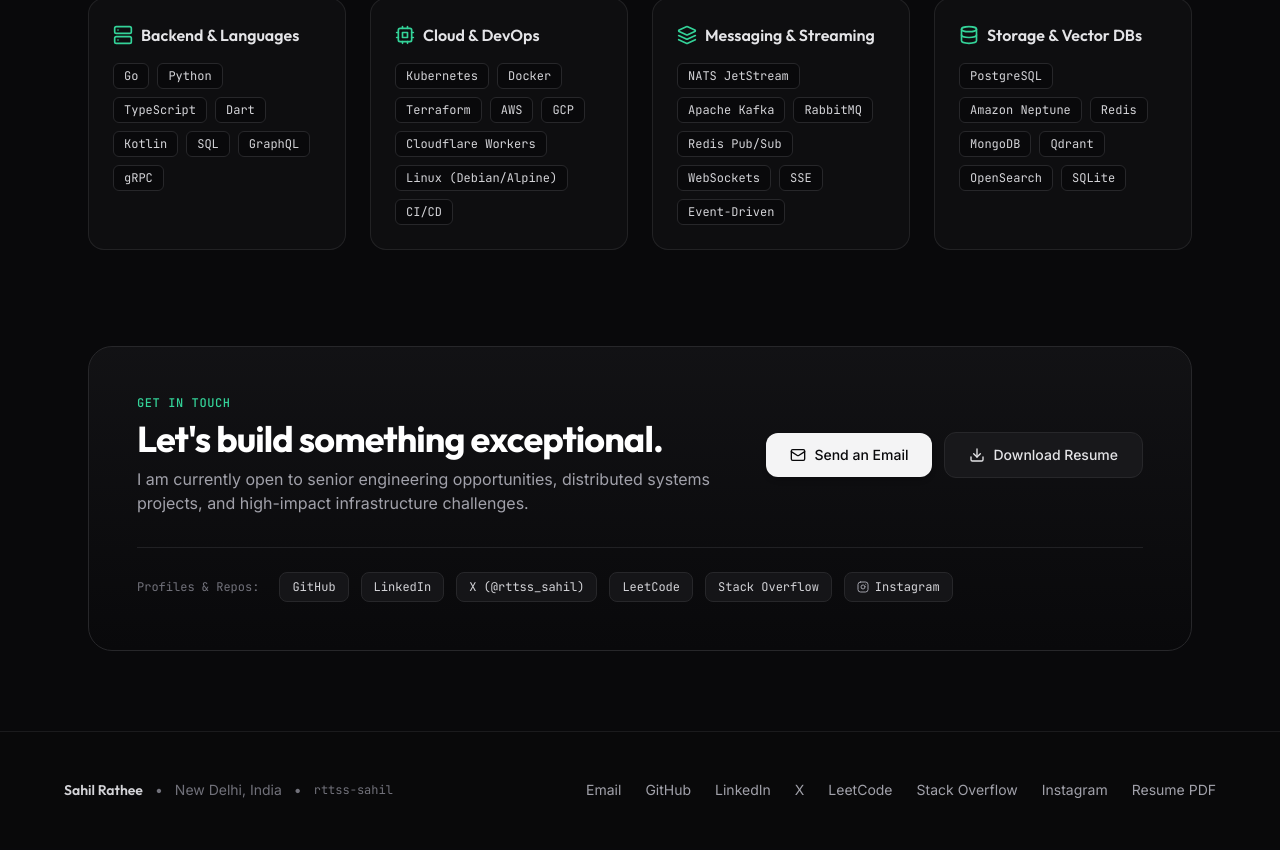
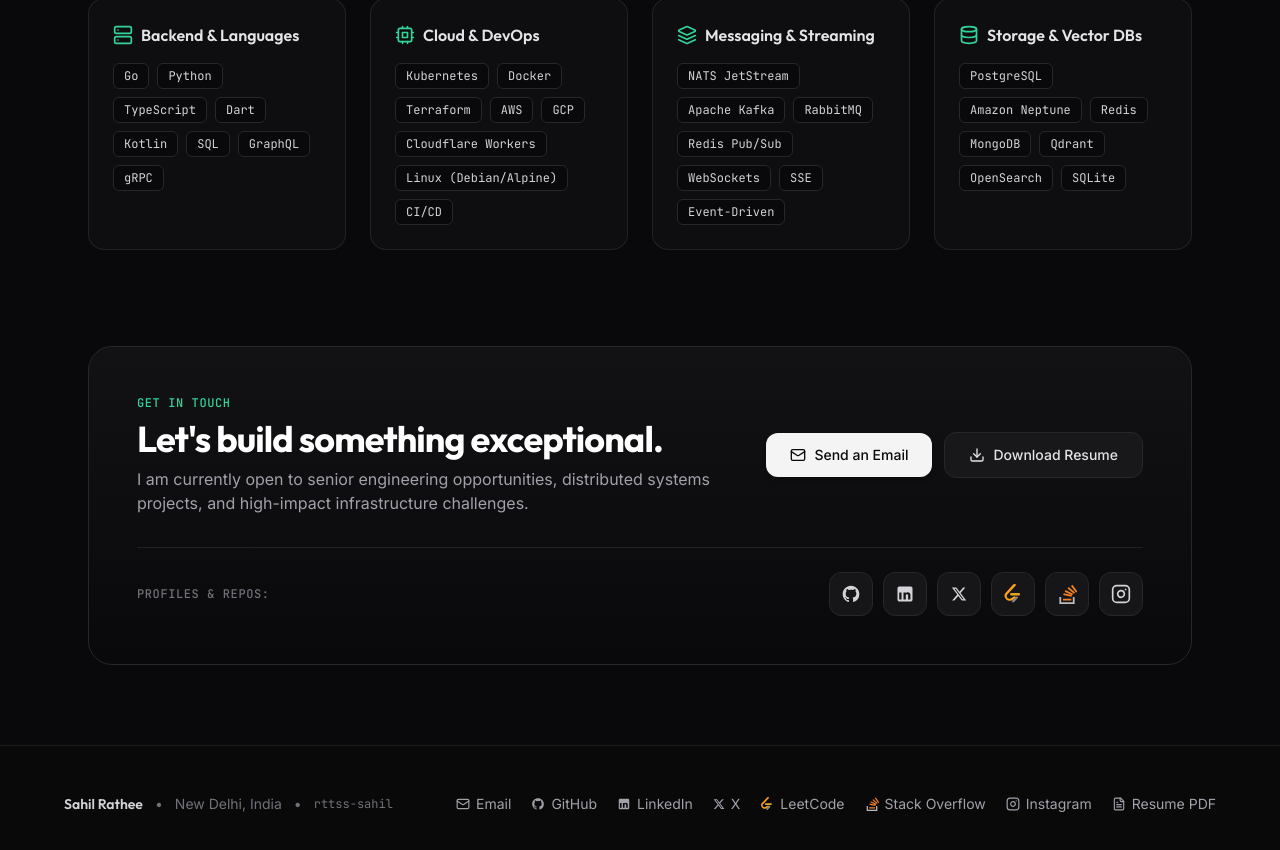
Before and after one commit to InforttsOrg/project-artits, a React (Vite) app: page / in a window 1280 px wide. Shown: the part 6634-7484 px from the top of the page. Built offline with nearby package versions, Linux system fonts and the light colour scheme.

Commit message:
feat(ui): replace profile text with brand logos for social repos

```diff
--- a/src/App.tsx
+++ b/src/App.tsx
@@ -1,8 +1,17 @@
 import React, { useEffect } from 'react';
 import { BrowserRouter, Routes, Route, useLocation } from 'react-router-dom';
+import { Mail, FileText } from 'lucide-react';
 import { ArchitectPortfolioView } from './components/ArchitectPortfolioView';
 import { ProjectCaseStudyView } from './components/ProjectCaseStudyView';
 import { NavigationBar } from './components/NavigationBar';
+import {
+  GitHubLogo,
+  LinkedInLogo,
+  XLogo,
+  LeetCodeLogo,
+  StackOverflowLogo,
+  InstagramLogo,
+} from './components/BrandLogos';
 
 // Automatic scroll-to-top on route changes
 const ScrollToTop: React.FC = () => {
@@ -40,68 +49,84 @@
             <span>•</span>
             <span className="font-mono text-xs">rttss-sahil</span>
           </div>
-          <div className="flex flex-wrap items-center gap-x-6 gap-y-2">
+          <div className="flex flex-wrap items-center gap-x-5 gap-y-2.5">
             <a
               href="mailto:sahil.artits.rathee@gmail.com"
-              className="text-zinc-400 hover:text-zinc-200 transition-colors"
+              className="inline-flex items-center gap-1.5 text-zinc-400 hover:text-zinc-200 transition-colors"
+              title="Email"
             >
-              Email
+              <Mail className="w-3.5 h-3.5" />
+              <span>Email</span>
             </a>
             <a
               href="https://github.com/rttss-sahil"
               target="_blank"
               rel="noopener noreferrer"
-              className="text-zinc-400 hover:text-zinc-200 transition-colors"
+              className="inline-flex items-center gap-1.5 text-zinc-400 hover:text-zinc-200 transition-colors"
+              title="GitHub"
             >
-              GitHub
+              <GitHubLogo className="w-3.5 h-3.5" />
+              <span>GitHub</span>
             </a>
             <a
               href="https://linkedin.com/in/rttss-sahil"
               target="_blank"
               rel="noopener noreferrer"
-              className="text-zinc-400 hover:text-zinc-200 transition-colors"
+              className="inline-flex items-center gap-1.5 text-zinc-400 hover:text-zinc-200 transition-colors"
+              title="LinkedIn"
             >
-              LinkedIn
+              <LinkedInLogo className="w-3.5 h-3.5" />
+              <span>LinkedIn</span>
             </a>
             <a
               href="https://x.com/rttss_sahil"
               target="_blank"
               rel="noopener noreferrer"
-              className="text-zinc-400 hover:text-zinc-200 transition-colors"
+              className="inline-flex items-center gap-1.5 text-zinc-400 hover:text-zinc-200 transition-colors"
+              title="X"
             >
-              X
+              <XLogo className="w-3 h-3" />
+              <span>X</span>
             </a>
             <a
               href="https://leetcode.com/u/rttss-sahil/"
               target="_blank"
               rel="noopener noreferrer"
-              className="text-zinc-400 hover:text-zinc-200 transition-colors"
+              className="inline-flex items-center gap-1.5 text-zinc-400 hover:text-zinc-200 transition-colors"
+              title="LeetCode"
             >
-              LeetCode
+              <LeetCodeLogo className="w-3.5 h-3.5" />
+              <span>LeetCode</span>
             </a>
             <a
               href="https://stackoverflow.com/users/14934835/rttss-sahil"
               target="_blank"
               rel="noopener noreferrer"
-              className="text-zinc-400 hover:text-zinc-200 transition-colors"
+              className="inline-flex items-center gap-1.5 text-zinc-400 hover:text-zinc-200 transition-colors"
+              title="Stack Overflow"
             >
-              Stack Overflow
+              <StackOverflowLogo className="w-3.5 h-3.5" />
+              <span>Stack Overflow</span>
             </a>
             <a
               href="https://www.instagram.com/rttss_sahil/"
               target="_blank"
               rel="noopener noreferrer"
-              className="text-zinc-400 hover:text-zinc-200 transition-colors"
+              className="inline-flex items-center gap-1.5 text-zinc-400 hover:text-zinc-200 transition-colors"
+              title="Instagram"
             >
-              Instagram
+              <InstagramLogo className="w-3.5 h-3.5" />
+              <span>Instagram</span>
             </a>
             <a
               href="/Sahil-Rathee-Resume.pdf"
               target="_blank"
               rel="noopener noreferrer"
-              className="text-zinc-400 hover:text-zinc-200 transition-colors"
+              className="inline-flex items-center gap-1.5 text-zinc-400 hover:text-zinc-200 transition-colors"
+              title="Resume PDF"
             >
-              Resume PDF
+              <FileText className="w-3.5 h-3.5" />
+              <span>Resume PDF</span>
             </a>
           </div>
         </div>
--- a/src/components/ArchitectPortfolioView.tsx
+++ b/src/components/ArchitectPortfolioView.tsx
@@ -19,6 +19,14 @@
   Code2,
   Instagram,
 } from 'lucide-react';
+import {
+  GitHubLogo,
+  LinkedInLogo,
+  XLogo,
+  LeetCodeLogo,
+  StackOverflowLogo,
+  InstagramLogo,
+} from './BrandLogos';
 import { PROJECTS_DATA } from '../data/projectsData';
 
 export const ArchitectPortfolioView: React.FC = () => {
@@ -864,58 +872,73 @@
           </div>
         </div>
 
-        {/* Social Profile Grid */}
-        <div className="pt-6 border-t border-zinc-800/80 flex flex-wrap items-center gap-3 text-xs font-mono text-zinc-400">
-          <span className="text-zinc-500 mr-2">Profiles & Repos:</span>
+        {/* Social Profile Grid - Logos replacing text */}
+        <div className="pt-6 border-t border-zinc-800/80 flex flex-col sm:flex-row sm:items-center justify-between gap-4">
+          <span className="text-xs font-mono uppercase tracking-wider text-zinc-500 font-medium">
+            Profiles & Repos:
+          </span>
+          <div className="flex flex-wrap items-center gap-2.5">
             <a
               href="https://github.com/rttss-sahil"
               target="_blank"
               rel="noopener noreferrer"
-            className="px-3 py-1.5 rounded-lg bg-zinc-900/80 hover:bg-zinc-800 border border-zinc-800 text-zinc-300 hover:text-white transition-colors"
+              className="w-11 h-11 rounded-xl bg-zinc-900/90 hover:bg-zinc-800 border border-zinc-800 hover:border-zinc-700 flex items-center justify-center text-zinc-300 hover:text-white transition-all hover:scale-105 shadow-sm group"
+              title="GitHub Profile (rttss-sahil)"
+              aria-label="GitHub Profile"
             >
-            GitHub
+              <GitHubLogo className="w-5 h-5 text-zinc-300 group-hover:text-white transition-colors" />
             </a>
             <a
               href="https://linkedin.com/in/rttss-sahil"
               target="_blank"
               rel="noopener noreferrer"
-            className="px-3 py-1.5 rounded-lg bg-zinc-900/80 hover:bg-zinc-800 border border-zinc-800 text-zinc-300 hover:text-white transition-colors"
+              className="w-11 h-11 rounded-xl bg-zinc-900/90 hover:bg-zinc-800 border border-zinc-800 hover:border-zinc-700 flex items-center justify-center text-zinc-300 hover:text-[#0A66C2] transition-all hover:scale-105 shadow-sm group"
+              title="LinkedIn Profile (Sahil Rathee)"
+              aria-label="LinkedIn Profile"
             >
-            LinkedIn
+              <LinkedInLogo className="w-5 h-5 text-zinc-300 group-hover:text-[#0A66C2] transition-colors" />
             </a>
             <a
               href="https://x.com/rttss_sahil"
               target="_blank"
               rel="noopener noreferrer"
-            className="px-3 py-1.5 rounded-lg bg-zinc-900/80 hover:bg-zinc-800 border border-zinc-800 text-zinc-300 hover:text-white transition-colors"
+              className="w-11 h-11 rounded-xl bg-zinc-900/90 hover:bg-zinc-800 border border-zinc-800 hover:border-zinc-700 flex items-center justify-center text-zinc-300 hover:text-white transition-all hover:scale-105 shadow-sm group"
+              title="X / Twitter (@rttss_sahil)"
+              aria-label="X Profile"
             >
-            X (@rttss_sahil)
+              <XLogo className="w-4 h-4 text-zinc-300 group-hover:text-white transition-colors" />
             </a>
             <a
               href="https://leetcode.com/u/rttss-sahil/"
               target="_blank"
               rel="noopener noreferrer"
-            className="px-3 py-1.5 rounded-lg bg-zinc-900/80 hover:bg-zinc-800 border border-zinc-800 text-zinc-300 hover:text-white transition-colors"
+              className="w-11 h-11 rounded-xl bg-zinc-900/90 hover:bg-zinc-800 border border-zinc-800 hover:border-zinc-700 flex items-center justify-center text-zinc-300 transition-all hover:scale-105 shadow-sm group"
+              title="LeetCode (rttss-sahil)"
+              aria-label="LeetCode Profile"
             >
-            LeetCode
+              <LeetCodeLogo className="w-5 h-5 group-hover:brightness-110 transition-all" />
             </a>
             <a
               href="https://stackoverflow.com/users/14934835/rttss-sahil"
               target="_blank"
               rel="noopener noreferrer"
-            className="px-3 py-1.5 rounded-lg bg-zinc-900/80 hover:bg-zinc-800 border border-zinc-800 text-zinc-300 hover:text-white transition-colors"
+              className="w-11 h-11 rounded-xl bg-zinc-900/90 hover:bg-zinc-800 border border-zinc-800 hover:border-zinc-700 flex items-center justify-center text-zinc-300 transition-all hover:scale-105 shadow-sm group"
+              title="Stack Overflow (rttss-sahil)"
+              aria-label="Stack Overflow Profile"
             >
-            Stack Overflow
+              <StackOverflowLogo className="w-5 h-5 group-hover:brightness-110 transition-all" />
             </a>
             <a
               href="https://www.instagram.com/rttss_sahil/"
               target="_blank"
               rel="noopener noreferrer"
-            className="px-3 py-1.5 rounded-lg bg-zinc-900/80 hover:bg-zinc-800 border border-zinc-800 text-zinc-300 hover:text-white transition-colors flex items-center gap-1.5"
+              className="w-11 h-11 rounded-xl bg-zinc-900/90 hover:bg-zinc-800 border border-zinc-800 hover:border-zinc-700 flex items-center justify-center text-zinc-300 hover:text-[#E4405F] transition-all hover:scale-105 shadow-sm group"
+              title="Instagram (@rttss_sahil)"
+              aria-label="Instagram Profile"
             >
-            <Instagram className="w-3 h-3 text-zinc-400" />
-            Instagram
+              <InstagramLogo className="w-5 h-5 text-zinc-300 group-hover:text-[#E4405F] transition-colors" />
             </a>
+          </div>
         </div>
       </section>
     </div>
--- /dev/null
+++ b/src/components/BrandLogos.tsx
@@ -0,0 +1,99 @@
+import React from 'react';
+
+interface LogoProps {
+  className?: string;
+}
+
+export const GitHubLogo: React.FC<LogoProps> = ({ className = 'w-5 h-5' }) => (
+  <svg
+    className={className}
+    viewBox="0 0 24 24"
+    fill="currentColor"
+    aria-hidden="true"
+  >
+    <path
+      fillRule="evenodd"
+      clipRule="evenodd"
+      d="M12 2C6.477 2 2 6.484 2 12.017c0 4.425 2.865 8.18 6.839 9.504.5.092.682-.217.682-.483 0-.237-.008-.868-.013-1.703-2.782.605-3.369-1.343-3.369-1.343-.454-1.158-1.11-1.466-1.11-1.466-.908-.62.069-.608.069-.608 1.003.07 1.53 1.032 1.53 1.032.892 1.53 2.341 1.088 2.91.832.092-.647.35-1.088.636-1.338-2.22-.253-4.555-1.113-4.555-4.951 0-1.093.39-1.988 1.029-2.688-.103-.253-.446-1.272.098-2.65 0 0 .84-.27 2.75 1.026A9.564 9.564 0 0112 6.844c.85.004 1.705.115 2.504.337 1.909-1.296 2.747-1.027 2.747-1.027.546 1.379.202 2.398.1 2.651.64.7 1.028 1.595 1.028 2.688 0 3.848-2.339 4.695-4.566 4.943.359.309.678.92.678 1.855 0 1.338-.012 2.419-.012 2.747 0 .268.18.58.688.482A10.019 10.019 0 0022 12.017C22 6.484 17.522 2 12 2z"
+    />
+  </svg>
+);
+
+export const LinkedInLogo: React.FC<LogoProps> = ({ className = 'w-5 h-5' }) => (
+  <svg
+    className={className}
+    viewBox="0 0 24 24"
+    fill="currentColor"
+    aria-hidden="true"
+  >
+    <path d="M19 3a2 2 0 0 1 2 2v14a2 2 0 0 1-2 2H5a2 2 0 0 1-2-2V5a2 2 0 0 1 2-2h14m-.5 15.5v-5.3a3.26 3.26 0 0 0-3.26-3.26c-.85 0-1.84.52-2.28 1.3v-1.11h-2.79v8.37h2.79v-4.93c0-.77.62-1.4 1.39-1.4a1.4 1.4 0 0 1 1.4 1.4v4.93h2.75M6.46 8.76c-.97 0-1.75-.79-1.75-1.76s.78-1.76 1.75-1.76 1.75.79 1.75 1.76-.78 1.76-1.75 1.76m1.39 9.74v-8.37H5.07v8.37h2.78z" />
+  </svg>
+);
+
+export const XLogo: React.FC<LogoProps> = ({ className = 'w-4.5 h-4.5' }) => (
+  <svg
+    className={className}
+    viewBox="0 0 24 24"
+    fill="currentColor"
+    aria-hidden="true"
+  >
+    <path d="M18.244 2.25h3.308l-7.227 8.26 8.502 11.24H16.17l-5.214-6.817L4.99 21.75H1.68l7.73-8.835L1.254 2.25H8.08l4.713 6.231zm-1.161 17.52h1.833L7.084 4.126H5.117z" />
+  </svg>
+);
+
+export const LeetCodeLogo: React.FC<LogoProps> = ({ className = 'w-5 h-5' }) => (
+  <svg
+    className={className}
+    viewBox="0 0 24 24"
+    fill="none"
+    aria-hidden="true"
+  >
+    <path
+      d="M13.483 0a1.374 1.374 0 0 0-.961.438L7.116 6.226l-3.854 4.126a5.266 5.266 0 0 0-1.209 2.104 5.35 5.35 0 0 0-.125.513 5.527 5.527 0 0 0 .062 2.362 5.83 5.83 0 0 0 .349 1.017 5.938 5.938 0 0 0 4.818 3.821 5.834 5.834 0 0 0 3.236-.454l4.132-2.383a1.377 1.377 0 1 0-1.376-2.383l-4.13 2.383a3.1 3.1 0 0 1-1.72.242 3.18 3.18 0 0 1-2.573-2.045 3.09 3.09 0 0 1-.188-.544 3.032 3.032 0 0 1-.035-1.26 2.94 2.94 0 0 1 .672-1.144l3.855-4.127 5.405-5.788A1.361 1.361 0 0 0 13.483 0z"
+      fill="#FFA116"
+    />
+    <path
+      d="M9.865 10.925a1.415 1.415 0 0 0-1.414 1.414 1.414 1.414 0 0 0 1.414 1.414h9.13a1.415 1.415 0 0 0 1.415-1.414 1.415 1.415 0 0 0-1.415-1.414h-9.13z"
+      fill="#E7A41E"
+    />
+    <path
+      d="M16.483 14.869a1.374 1.374 0 0 0-.961.438l-4.225 4.526a1.377 1.377 0 0 0 2.012 1.879l4.225-4.526a1.374 1.374 0 0 0-.051-1.879 1.36 1.36 0 0 0-1-.438z"
+      fill="#8A8A8E"
+    />
+  </svg>
+);
+
+export const StackOverflowLogo: React.FC<LogoProps> = ({ className = 'w-5 h-5' }) => (
+  <svg
+    className={className}
+    viewBox="0 0 24 24"
+    fill="none"
+    aria-hidden="true"
+  >
+    <path
+      d="M18.986 21.865v-6.404h2.134V24H2.88v-8.539h2.134v6.404h13.972z"
+      fill="#BCBBBB"
+    />
+    <path
+      d="M7.172 17.592l10.024.004v2.134H7.172v-2.138zm.415-4.258l9.844 1.944.417-2.093-9.844-1.944-.417 2.093zm1.644-4.148l9.094 4.316.924-1.933-9.094-4.316-.924 1.933zm3.432-3.829l7.747 6.44 1.375-1.644-7.747-6.44-1.375 1.644zm5.836-4.357l-1.733 1.258 6.012 8.083 1.733-1.258-6.012-8.083z"
+      fill="#F48024"
+    />
+  </svg>
+);
+
+export const InstagramLogo: React.FC<LogoProps> = ({ className = 'w-5 h-5' }) => (
+  <svg
+    className={className}
+    viewBox="0 0 24 24"
+    fill="none"
+    stroke="currentColor"
+    strokeWidth="2"
+    strokeLinecap="round"
+    strokeLinejoin="round"
+    aria-hidden="true"
+  >
+    <rect x="2" y="2" width="20" height="20" rx="5" ry="5" />
+    <path d="M16 11.37A4 4 0 1 1 12.63 8 4 4 0 0 1 16 11.37z" />
+    <line x1="17.5" y1="6.5" x2="17.51" y2="6.5" />
+  </svg>
+);
```
Also changed, not shown: 5 other files (tests, documents, lock files or other folders). Lines whose indentation alone changed are shown as unchanged.
